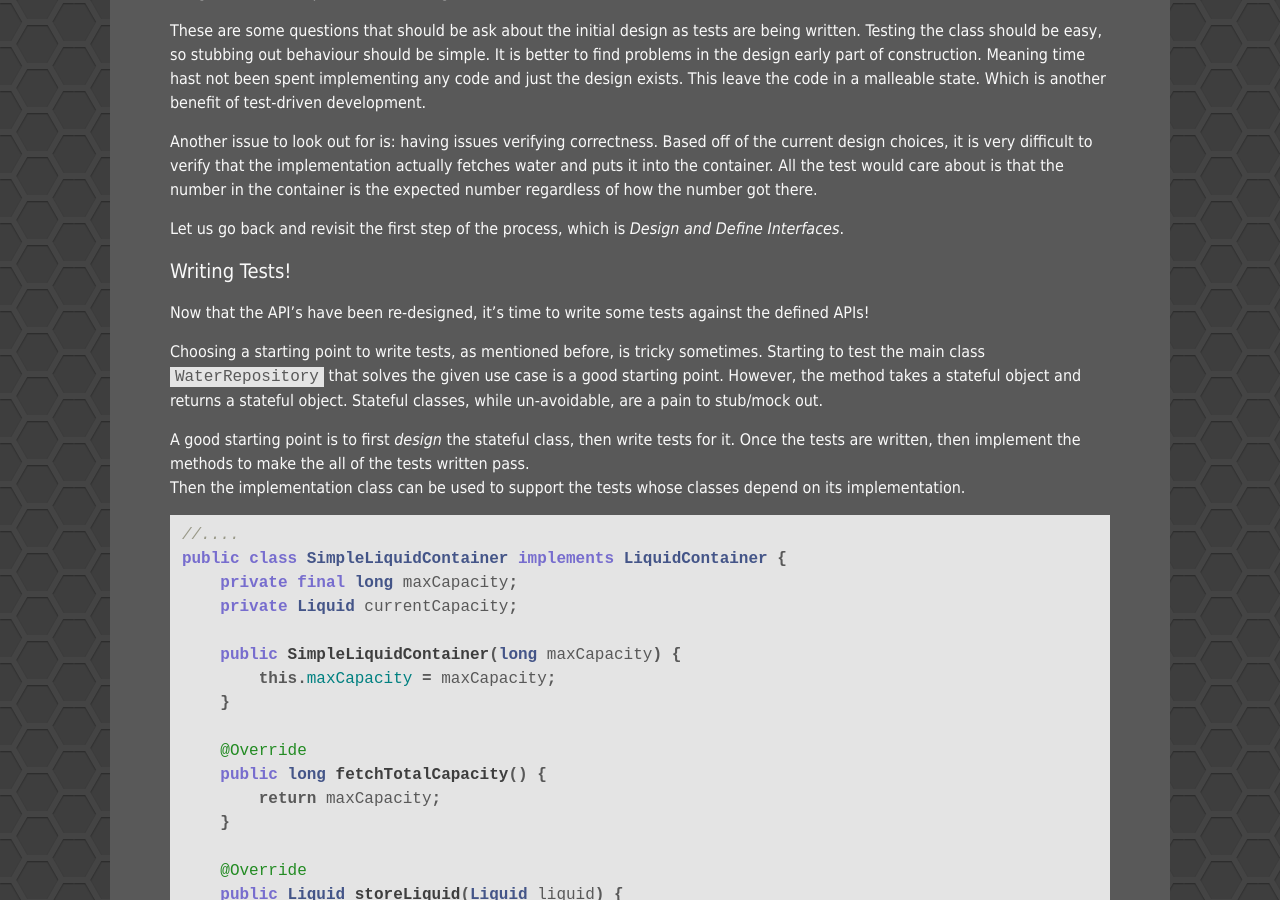
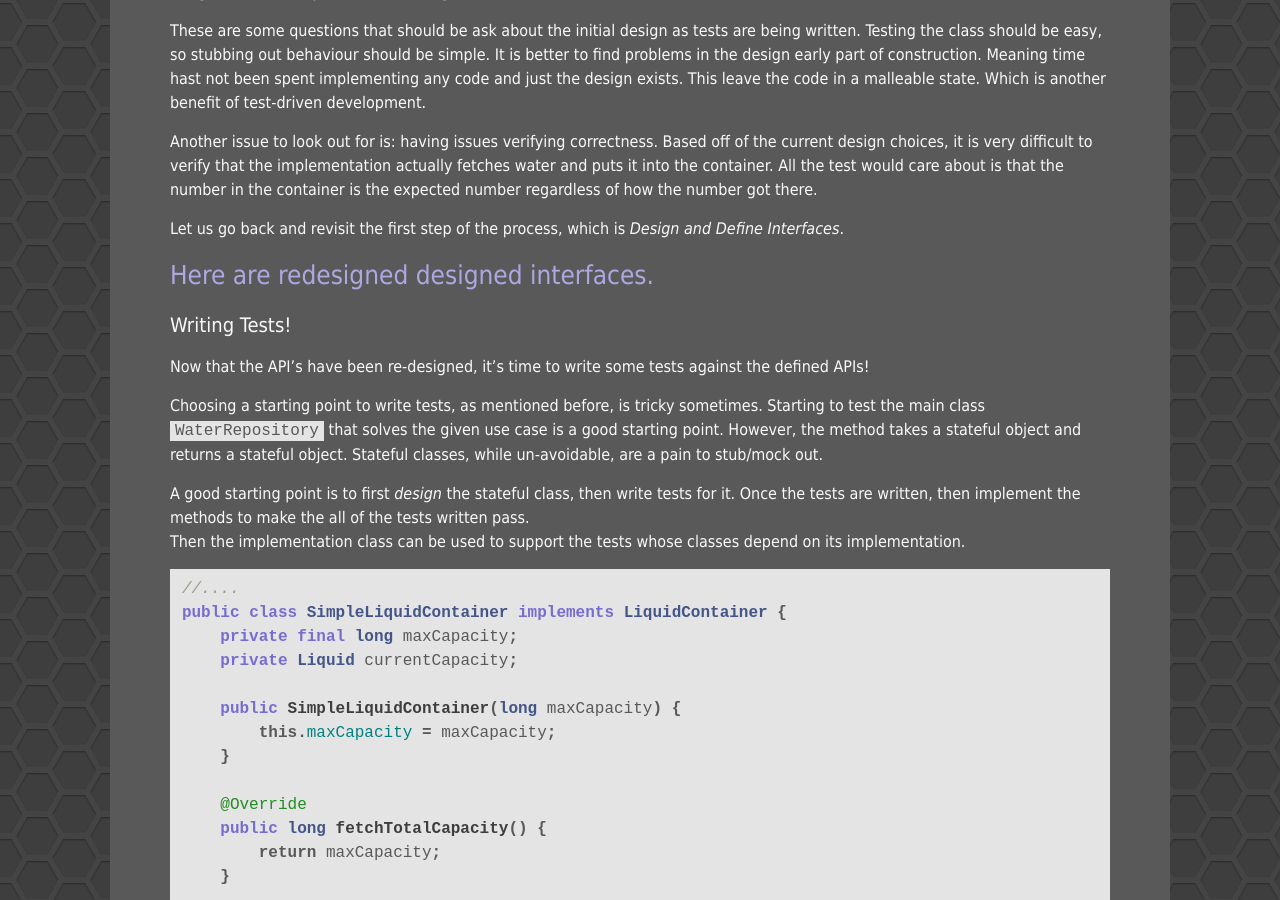
Before and after one commit to Unthrottled/blog, a Jekyll site: the page built from _posts/2017-12-29-Hydration-Driven-Devolpment.md, in a window 1280 px wide and 900 px high, scrolled down 3366 px. Built offline with Jekyll 4.4.1, drawn with Linux system fonts in a browser that asks for light colours.

Commit message:
So this actually includes it

```diff
--- a/_posts/2017-12-29-Hydration-Driven-Devolpment.md
+++ b/_posts/2017-12-29-Hydration-Driven-Devolpment.md
@@ -156,6 +156,7 @@ All the test would care about is that the number in the container is the expecte
 
 Let us go back and revisit the first step of the process, which is _Design and Define Interfaces_.
 
+### [Here are redesigned designed interfaces.]({{site.url}}/code/hdd/second_pass.html)
 
 #### Writing Tests!
 
```
Also changed, not shown: code/hdd/second_pass.md (+4 -0 lines).
